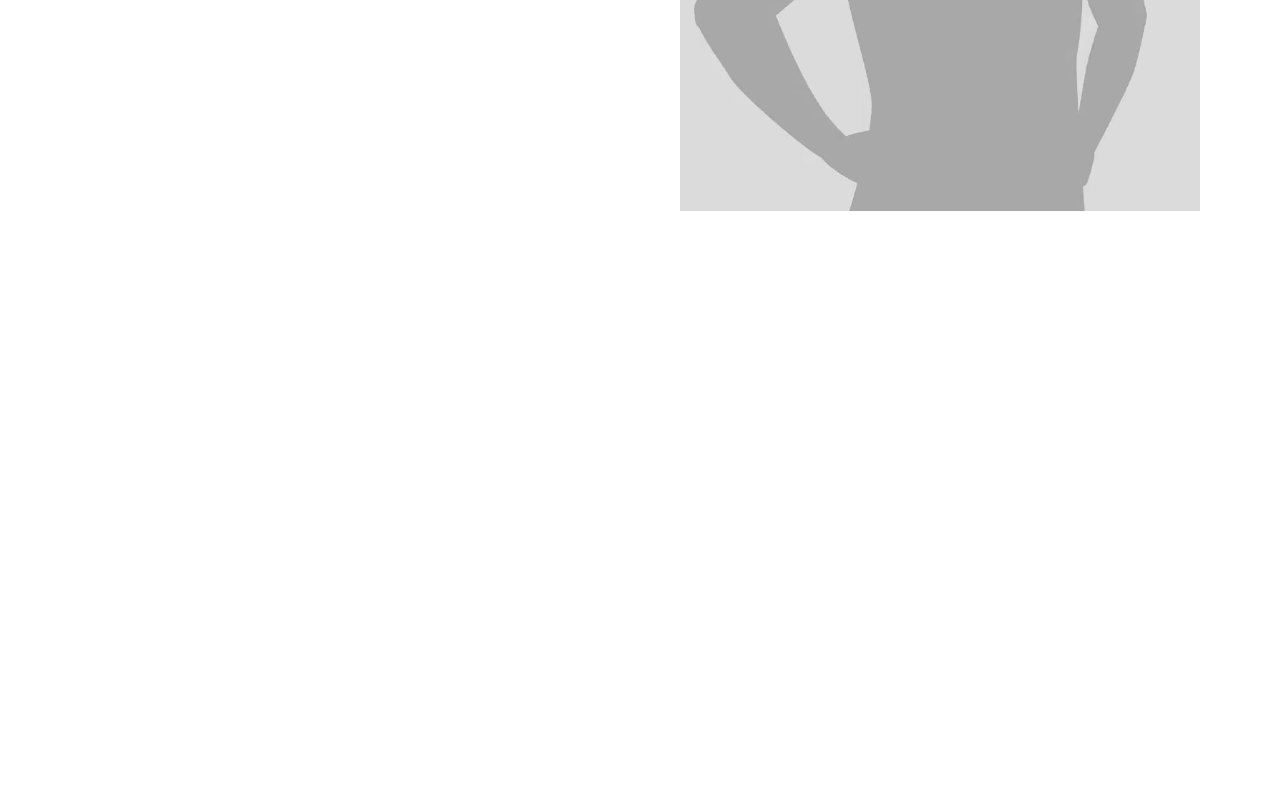
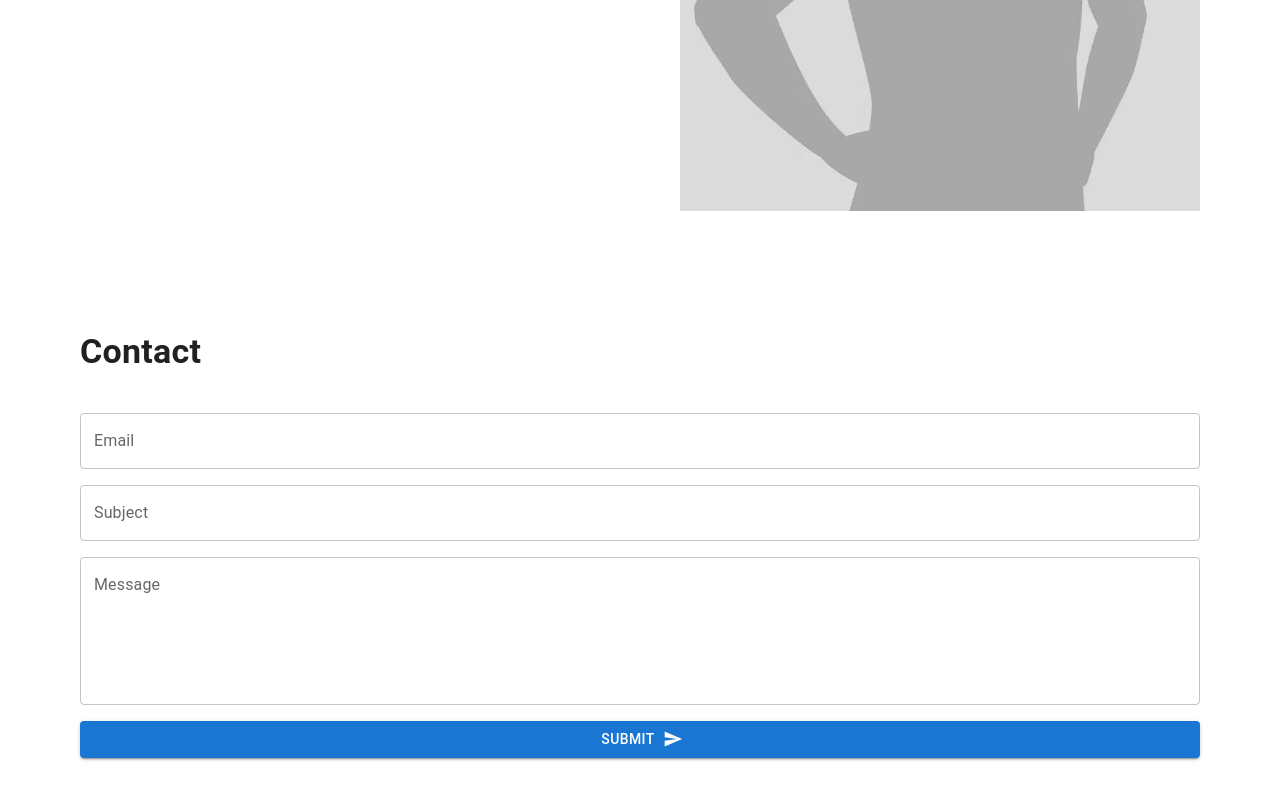
Before and after one commit to EdjeryGumbao/my-portfolio-project-ed, a React (Vite) app: page / in a window 1280 px wide. Shown: the part 2611-3411 px from the top of the page. Before the commit the page ends 2942 px from the top, so only its background shows below. Built offline with nearby package versions, Linux system fonts and the light colour scheme.

Commit message:
Add contact

```diff
--- a/src/App.tsx
+++ b/src/App.tsx
@@ -4,6 +4,7 @@ import Header from "./components/Header";
 import Navbar from "./components/Navbar";
 import Projects from "./components/Projects";
 import Skills from "./components/Skills";
+import Contact from "./components/Contact";
 
 function App() {
   return (
@@ -15,6 +16,7 @@ function App() {
       <Projects />
       <Skills />
       <About />
+      <Contact />
     </Box>
   );
 }
--- /dev/null
+++ b/src/components/Contact.tsx
@@ -0,0 +1,53 @@
+import SendIcon from "@mui/icons-material/Send";
+import {
+  Box,
+  Button,
+  FormControl,
+  InputLabel,
+  OutlinedInput,
+  Stack,
+  TextField,
+  Typography,
+} from "@mui/material";
+
+const Contact = () => {
+  return (
+    <Box maxWidth={1200} mx="auto" my={15} px={5}>
+      <Typography
+        variant="h4"
+        sx={{ textAlign: "left", fontWeight: "bold", pb: 5 }}
+      >
+        Contact
+      </Typography>
+      <form action="https://formbold.com/s/9gp78" method="POST">
+        <Stack spacing={2}>
+          <FormControl>
+            <InputLabel htmlFor="email">Email</InputLabel>
+            <OutlinedInput id="email" name="email" type="email" label="Email" />
+          </FormControl>
+          <FormControl>
+            <InputLabel htmlFor="subject">Subject</InputLabel>
+            <OutlinedInput
+              id="subject"
+              name="subject"
+              type="text"
+              label="Subject"
+            />
+          </FormControl>
+          <TextField
+            id="message"
+            name="message"
+            label="Message"
+            multiline
+            rows={5}
+          />
+          <Button type="submit" variant="contained" endIcon={<SendIcon />}>
+            Submit
+          </Button>
+        </Stack>
+      </form>
+    </Box>
+  );
+};
+
+export default Contact;
```
